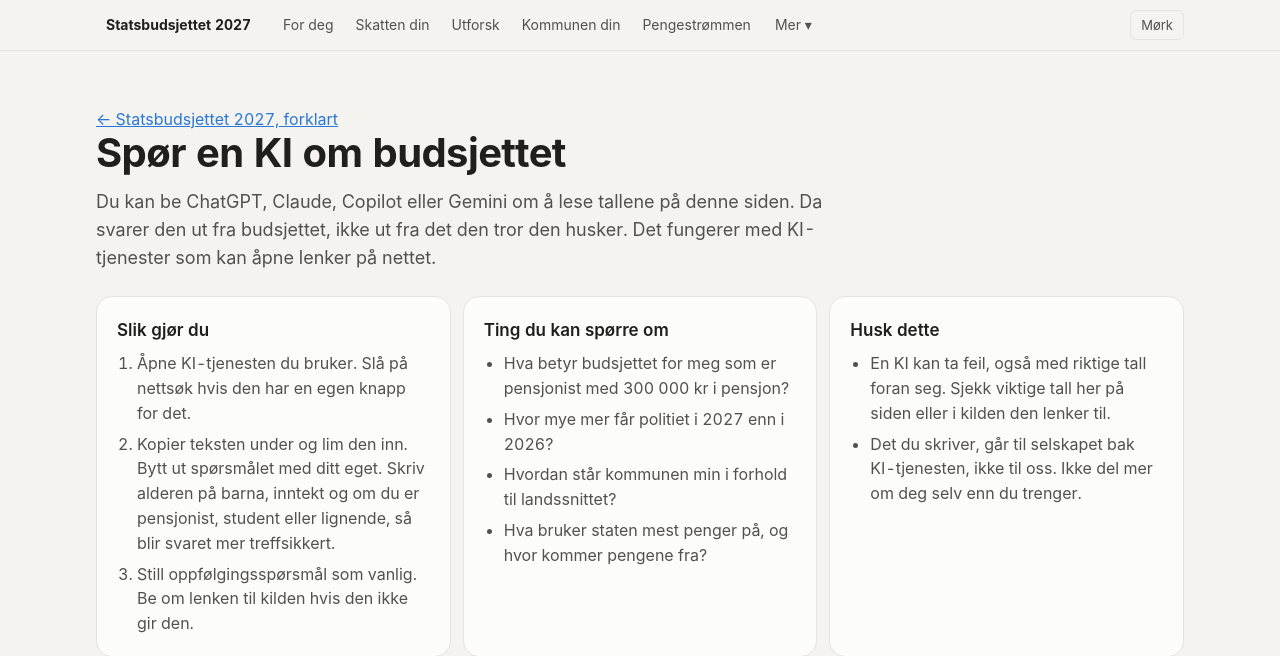
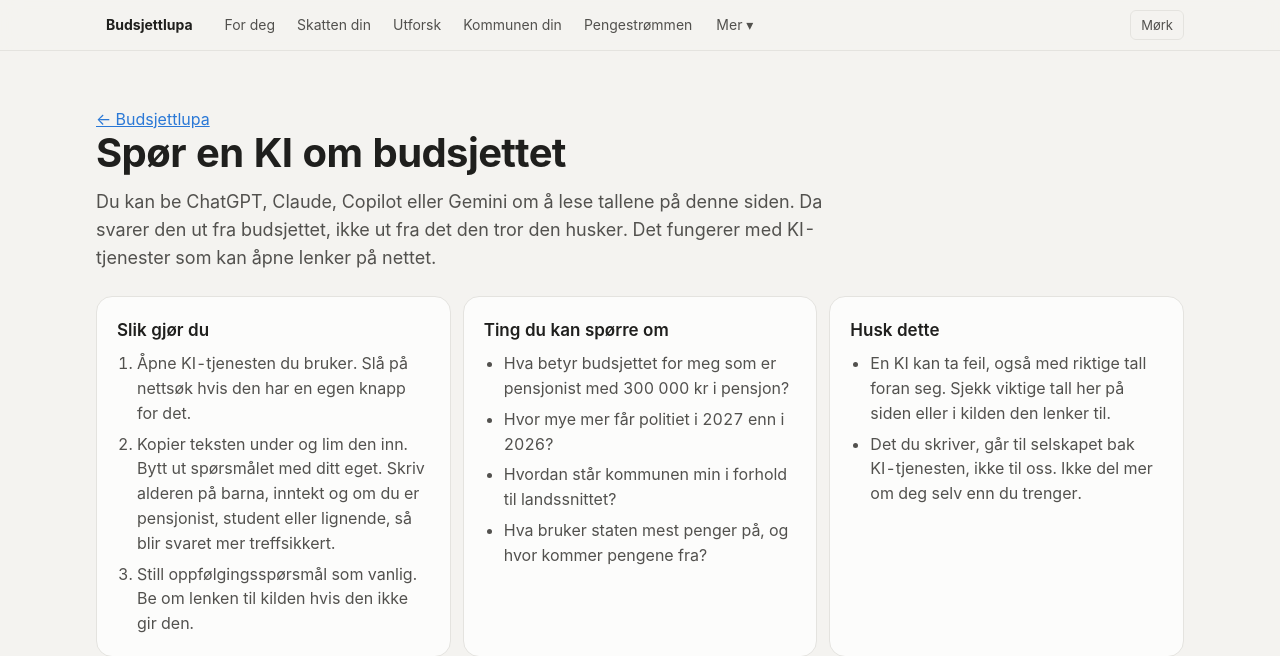
Before and after one commit to janbjorge/statsbudsjett, a Python web app: template src/adapters/web/templates/ki.html in a window 1280 px wide. Shown: the top 656 px of the page. Run offline with Jinja, Linux system fonts and the light colour scheme; the template is opened without the code that fills it, so the values that code supplies are empty.

Commit message:
Call the site Budsjettlupa and answer HEAD requests

```diff
--- a/src/adapters/web/templates/base.html
+++ b/src/adapters/web/templates/base.html
@@ -3,7 +3,7 @@
 <head>
 <meta charset="utf-8">
 <meta name="viewport" content="width=device-width, initial-scale=1">
-<title>{% block title %}Statsbudsjettet 2027, forklart{% endblock %}</title>
+<title>{% block title %}Budsjettlupa: statsbudsjettet 2027, forklart{% endblock %}</title>
 <meta name="description" content="Se hvor pengene i statsbudsjettet for 2027 kommer fra og hva de brukes til. Se hva budsjettet betyr for deg, utforsk alle poster og se tallene for kommunen din.">
 {% if canonical %}<link rel="canonical" href="{{ canonical }}">
 {% endif %}<link rel="alternate" type="text/markdown" href="/llms.txt" title="For KI-agenter">
@@ -19,7 +19,7 @@
 <body>
 <nav class="top" aria-label="Seksjoner">
   <div class="in">
-    <a class="brand" href="/#oversikt">Statsbudsjettet 2027</a>
+    <a class="brand" href="/#oversikt">Budsjettlupa</a>
     <div class="nav-links">
       <a href="/#meg">For deg</a>
       <a href="/#skatt">Skatten din</a>
--- a/src/adapters/web/templates/flyt.html
+++ b/src/adapters/web/templates/flyt.html
@@ -1,12 +1,12 @@
 {% extends "base.html" %}
-{% block title %}Pengestrømmen i statsbudsjettet 2027{% endblock %}
+{% block title %}Pengestrømmen i statsbudsjettet 2027 | Budsjettlupa{% endblock %}
 {% block head %}
 <script src="{{ static_url('d3-sankey.min.js') }}" defer></script>
 <script src="{{ static_url('flyt.js') }}" defer></script>
 {% endblock %}
 {% block main %}
   <section>
-    <p class="muted" style="margin:0"><a href="/">← Statsbudsjettet 2027, forklart</a></p>
+    <p class="muted" style="margin:0"><a href="/">← Budsjettlupa</a></p>
     <h1>Pengestrømmen 2026 og 2027</h1>
     <p class="lede">Diagrammene viser hvor pengene kommer fra og hvor de går. Oljeinntektene går rett til oljefondet, og overføringen fra fondet
       dekker gapet mellom inntekter og utgifter. Lån er holdt utenfor. Alle tall i milliarder kroner.</p>
--- a/src/adapters/web/templates/ki.html
+++ b/src/adapters/web/templates/ki.html
@@ -1,10 +1,10 @@
 {% extends "base.html" %}
 {# No charts here, so no d3 #}
 {% block d3 %}{% endblock %}
-{% block title %}Spør en KI om statsbudsjettet 2027{% endblock %}
+{% block title %}Spør en KI om statsbudsjettet 2027 | Budsjettlupa{% endblock %}
 {% block main %}
   <section>
-    <p class="muted" style="margin:0"><a href="/">← Statsbudsjettet 2027, forklart</a></p>
+    <p class="muted" style="margin:0"><a href="/">← Budsjettlupa</a></p>
     <h1>Spør en KI om budsjettet</h1>
     <p class="lede">Du kan be ChatGPT, Claude, Copilot eller Gemini om å lese tallene på denne siden. Da svarer den ut fra budsjettet,
       ikke ut fra det den tror den husker. Det fungerer med KI-tjenester som kan åpne lenker på nettet.</p>
--- a/src/adapters/web/templates/visste_du.html
+++ b/src/adapters/web/templates/visste_du.html
@@ -1,10 +1,10 @@
 {% extends "base.html" %}
 {# No charts here, so no d3 #}
 {% block d3 %}{% endblock %}
-{% block title %}Visste du? Statsbudsjettet 2027 i hverdagstall{% endblock %}
+{% block title %}Visste du? Statsbudsjettet 2027 i hverdagstall | Budsjettlupa{% endblock %}
 {% block main %}
   <section>
-    <p class="muted" style="margin:0"><a href="/">← Statsbudsjettet 2027, forklart</a></p>
+    <p class="muted" style="margin:0"><a href="/">← Budsjettlupa</a></p>
     <h1>Visste du?</h1>
     <p class="lede">Statsbudsjettet for 2027 regnet om til kroner per innbygger, per dag og per sekund. Tallene er morsomme å vite,
       men de sier ikke hva budsjettet betyr for deg. Det ser du under <a href="/#meg">For deg</a>.</p>
```
Also changed, not shown: docs/done.md (+1 -0 lines), src/adapters/web/main.py (+18 -0 lines), tests/test_web.py (+8 -0 lines).
